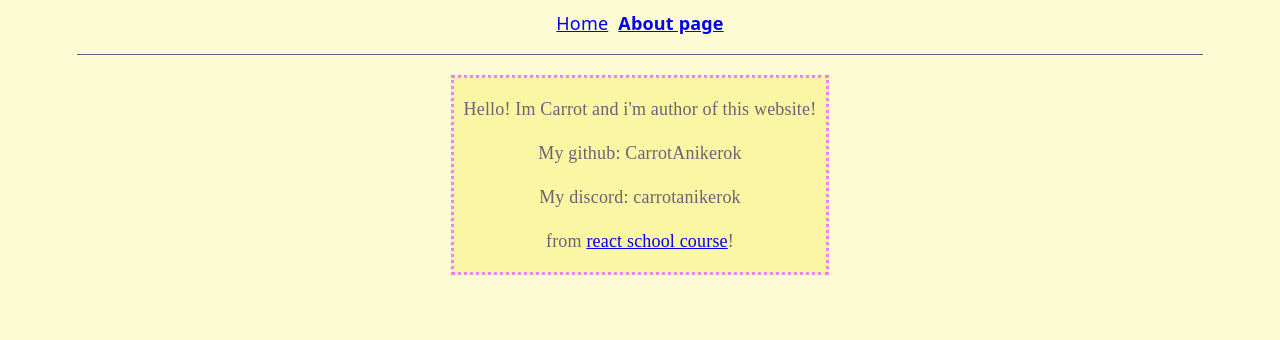
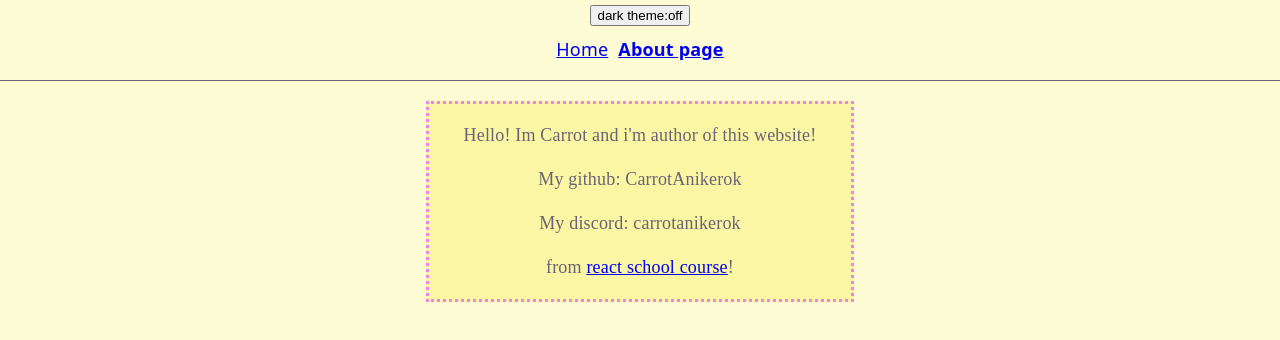
Before and after one commit to CarrotAnikerok/react-rs-school, a React (Vite) app: page /about in a window 1280 px wide. Shown: the top 340 px of the page. Built offline with nearby package versions, Linux system fonts and the light colour scheme; a web font is replaced by a local one.

Commit message:
feat: add theme

```diff
--- a/src/components/About/About.css
+++ b/src/components/About/About.css
@@ -1,6 +1,6 @@
 .about {
-  border: 3px dotted violet;
-  background-color: #fbf6a3;
+  border: 3px dotted var(--text-h);
+  background-color: var(--second-bg);
   width: 33%;
   margin: 20px auto;
 }
--- a/src/components/CardList/CardList.css
+++ b/src/components/CardList/CardList.css
@@ -1,18 +1,18 @@
 .card_grid {
   display: grid;
   grid-template-columns: max-content 1fr;
-  border-top: 3px dotted violet;
-  border-left: 3px dotted violet;
+  border-top: 3px dotted var(--text-h);
+  border-left: 3px dotted var(--text-h);
 }
 
 .card_grid div {
-  border-bottom: 3px dotted violet;
-  border-right: 3px dotted violet;
+  border-bottom: 3px dotted var(--text-h);
+  border-right: 3px dotted var(--text-h);
   padding: 10px;
 }
 
 .card_grid > a:nth-child(2n-1) > div {
-  background-color: #fbf6a3;
+  background-color: var(--second-bg);
 }
 
 @keyframes rotation {
@@ -28,8 +28,8 @@
   float: inline-end;
   margin: 10px;
   opacity: 30%;
-  background-color: #fbf6a3;
+  background-color: var(--second-bg);
   color: var(--text);
   border-radius: 10%;
-  border-color: violet;
+  border-color: var(--text-h);
 }
--- a/src/components/CardList/CardList.tsx
+++ b/src/components/CardList/CardList.tsx
@@ -5,8 +5,6 @@ import { Loader } from '../Loader/Loader';
 import { ErrorMessage } from '../ErrorMessage/ErrorMessage';
 import { Link, useSearchParams } from 'react-router';
 import { useAppSelector } from '../../app/hooks';
-
-
 
 export function CardList() {
   const [, setThrowError] = useState(null);
--- a/src/components/ItemDetails/ItemDetails.css
+++ b/src/components/ItemDetails/ItemDetails.css
@@ -1,12 +1,12 @@
 h2 {
-  color: violet;
+  color: var(--text-h);
   margin: 10px;
   font-family: var(--purse);
   font-size: 45px;
 }
 
 b {
-  color: #ffb6c1;
+  color: var(--item-text);
   font-family: var(--playfair);
   font-size: 20px;
 }
--- a/src/components/Layout/Layout.tsx
+++ b/src/components/Layout/Layout.tsx
@@ -1,17 +1,29 @@
 import { Outlet, type NavLinkRenderProps } from 'react-router';
 import { Navigation } from '../Navigation/Navigation';
+import { useState } from 'react';
+import { ThemeContext, ThemeUpdateContext } from '../../contexts/contexts';
+import { ThemeSwitch } from '../ThemeSwitch/ThemeSwitch';
 
 export function Layout() {
   const style = ({ isActive }: NavLinkRenderProps) => {
     return isActive ? 'active' : '';
   };
 
+  const [theme, setTheme] = useState('light');
+
   return (
     <>
-      <Navigation style={style}></Navigation>
-      <main>
-        <Outlet />
-      </main>
+    <ThemeContext value={theme}>
+       <div className={`app-container ${theme}`}>
+        <ThemeUpdateContext value={setTheme}>
+          <ThemeSwitch></ThemeSwitch>
+        </ThemeUpdateContext>
+        <Navigation style={style}></Navigation>
+        <main>
+          <Outlet />
+        </main>
+       </div>
+    </ThemeContext>
     </>
   );
 }
--- a/src/components/Loader/Loader.css
+++ b/src/components/Loader/Loader.css
@@ -5,7 +5,7 @@
 .loader {
   width: 48px;
   height: 48px;
-  border: 5px solid violet;
+  border: 5px solid var(--text-h);
   border-bottom-color: #add8e6;
   border-radius: 50%;
   display: inline-block;
--- a/src/components/NotFound/NotFound.css
+++ b/src/components/NotFound/NotFound.css
@@ -1,3 +1,3 @@
 .not-found {
-  color: violet;
+  color: var(--text-h);
 }
--- a/src/components/Search/Search.css
+++ b/src/components/Search/Search.css
@@ -6,7 +6,7 @@ form {
 }
 
 label {
-  color: violet;
+  color: var(--text-h);
   font-size: 30px;
   font-weight: bold;
   margin: 10px;
--- /dev/null
+++ b/src/components/ThemeSwitch/ThemeSwitch.tsx
@@ -0,0 +1,31 @@
+import { ThemeContext, ThemeUpdateContext } from '../../contexts/contexts';
+import { useContext, useState } from "react";
+
+export function ThemeSwitch() {
+    const [ isActive, setActive ] = useState(true);
+    const theme = useContext(ThemeContext);
+    const setTheme = useContext(ThemeUpdateContext);
+
+    let isDark = theme === 'dark';
+
+    const toggle = () => {
+        if (theme === 'light') {
+            setTheme('dark')
+            isDark = true;
+        } else {
+            setTheme('light')
+            isDark = false;
+        }
+
+        setActive(!isActive);
+    }
+
+    return (
+        <div className="switch">
+            <button aria-pressed={isDark} onClick={toggle}>
+            dark theme:
+            <span aria-hidden="true">{isDark ? 'on' : 'off'}</span>
+            </button>
+        </div>
+        );
+}
--- /dev/null
+++ b/src/contexts/contexts.ts
@@ -0,0 +1,4 @@
+import { createContext } from 'react';
+
+export const ThemeContext = createContext('light');
+export const ThemeUpdateContext = createContext<(theme: string) => void>(() => {});
--- a/src/index.css
+++ b/src/index.css
@@ -2,8 +2,10 @@
 
 :root {
   --text: #6b6375;
-  --text-h: #08060d;
+  --text-h: violet;
   --bg: #fdfbd4;
+  --second-bg: #fbf6a3;
+  --item-text: #ffb6c1;
   --sans: system-ui, 'Segoe UI', Roboto, sans-serif;
   --heading: system-ui, 'Segoe UI', Roboto, sans-serif;
   --mono: ui-monospace, Consolas, monospace;
@@ -14,8 +16,6 @@
   font: 18px/145% var(--sans);
   letter-spacing: 0.18px;
   color-scheme: light dark;
-  color: var(--text);
-  background: var(--bg);
   font-synthesis: none;
   text-rendering: optimizeLegibility;
   -webkit-font-smoothing: antialiased;
@@ -26,8 +26,26 @@
   }
 }
 
+.app-container {
+  /* Теперь именно контейнер отвечает за покраску фона и текста */
+  color: var(--text);
+  background: var(--bg);
+  min-height: 100vh; /* Растягиваем его на всю высоту экрана */
+}
+
+.app-container.dark {
+  --text: #b3a9bc;
+  --text-h: #fdfbd4;
+  --bg: #1a1625;
+  --second-bg: #3d2973;
+  --item-text: #b9daf0;
+}
+
+body, .app-container {
+  transition: background-color 0.3s ease, color 0.3s ease;
+}
+
 #root {
-  width: 1126px;
   max-width: 100%;
   margin: 0 auto;
   text-align: center;
@@ -39,11 +57,12 @@
 
 body {
   margin: 0;
+  padding: 0;
 }
 
 h1,
 h2 {
-  font-family: 'var(--heading)';
+  font-family: var(--heading);
   font-weight: 500;
   color: var(--text-h);
 }
```
